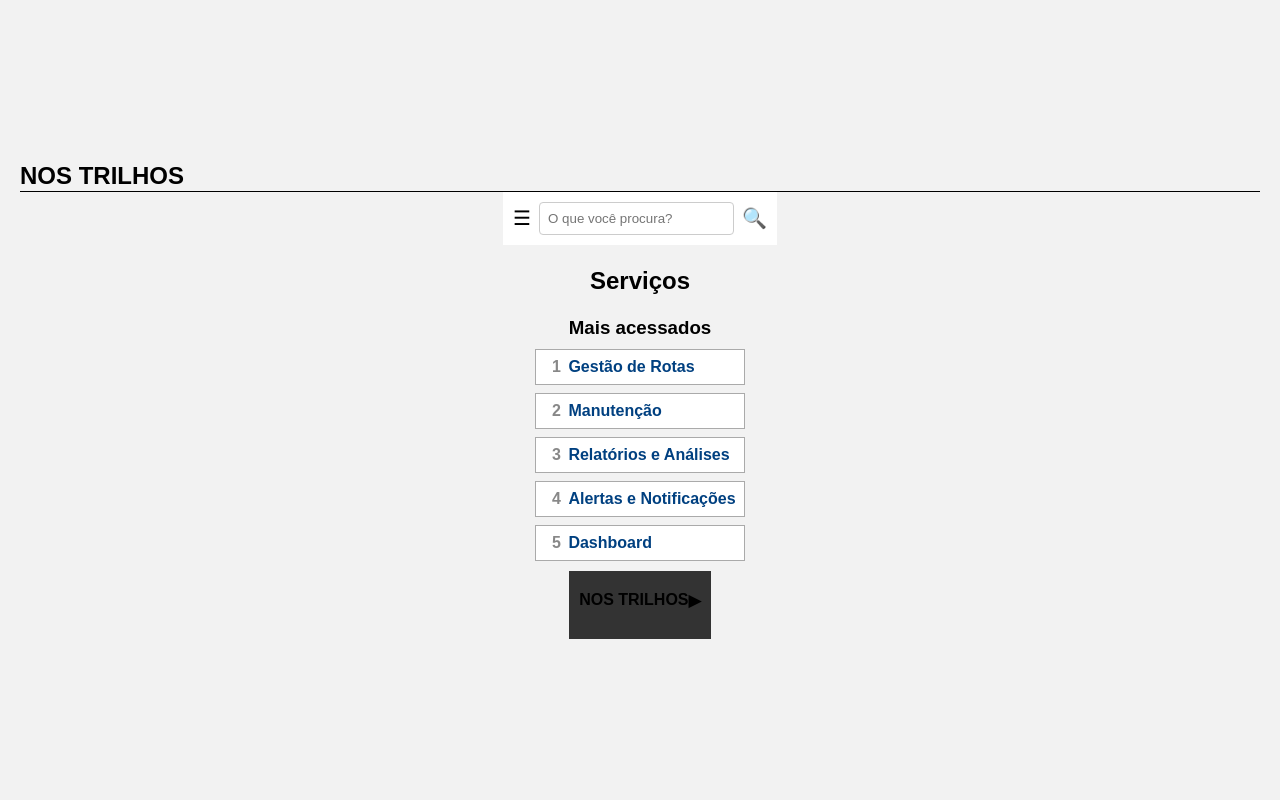
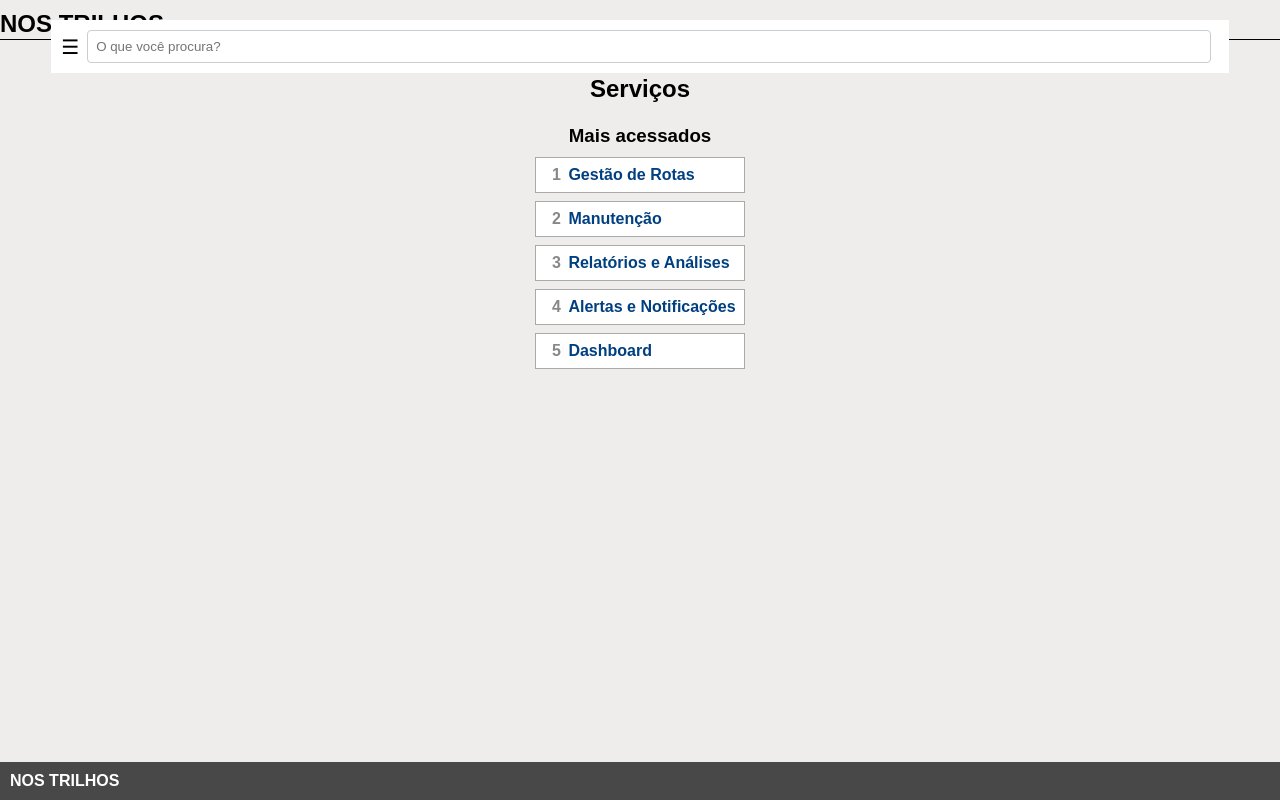
Before and after one commit to Rudolfosehnem/Mockup-NOS-TRILHOS, a PHP site: page /html/dashboard.html in a window 1280 px wide. Run offline with PHP 8.4, Linux system fonts and the light colour scheme.

Commit message:
update-3

```diff
--- a/css/style.css
+++ b/css/style.css
@@ -10,10 +10,27 @@ body {
   display: flex;
   justify-content: center;
   align-items: center;
-  height: 100vh;
   flex-direction: column;
   text-align: center;
-  padding: 20px;
+  padding: 0;
+}
+
+.incial1{
+  margin-top: 60%;
+}
+.imagem_trilho{
+  position: fixed;
+  left: 0;
+  top: 50%;
+  transform: translateY(-50%);
+  width: 100x;
+  height: auto;
+  z-index: 1000;
+
+}
+.imagem_trilho img{
+width: 220px;
+margin-left: 10px;
 }
 
 h1 {
@@ -24,11 +41,7 @@ h1 {
   margin-bottom: 10px;
 }
 
-p {
-  font-size: 1rem;
-  color: #000;
-  margin: 10px 0 20px;
-}
+
 
 .rail-image {
   width: 150px;
@@ -45,6 +58,7 @@ p {
   border-radius: 8px;
   cursor: pointer;
   transition: 0.3s ease;
+  margin-top: 140%;
 
 }
 
@@ -52,12 +66,7 @@ p {
   background-color: #555;
 }
 
-.line {
-  color: #000;
-  width: 100%;
-  max-width: 1228px;
 
-}
 
 header {
   padding: 10px 20px;
@@ -76,7 +85,7 @@ header {
 }
 
 .card {
-  background-color: #fff;
+  background-color: #FFFFFF;
   padding: 30px 20px;
   border: 2px solid #e0e0e0;
   border-radius: 15px;
@@ -196,13 +205,11 @@ header {
   display: flex;
   justify-content: left;
   gap: 5px;
-  margin-top: -15px;
+  margin-top: 5px;
+  margin-bottom: 15px;
 
 }
 
-.p {
-  margin-top: 20px;
-}
 
 .input-box{
   position: relative;
@@ -235,6 +242,10 @@ header {
   width: 100%;
   height: 30px;
   border-bottom: 1.5px solid #000000;
+  position: absolute;
+  left: 0;
+  top: 0;
+  margin-top: 10px;
 }
 
 .search-container {
@@ -242,6 +253,9 @@ header {
   align-items: center;
   padding: 10px;
   background-color: white;
+  width: 92%;
+  position: relative;
+  top: 20px;
 }
 
 .search-container input {
@@ -299,28 +313,18 @@ header {
 }
 
 .rodape {
-  background-color: #333;
-  color: white;
-  text-align: center;
+  background-color: #484848;
+  text-align: left;
   padding: 10px;
   font-weight: bold;
+  position: absolute;
+  bottom: 0;
+  left: 0;
+  width: 100%;
+  color: white;
 }
 
-.rodape .arrow {
-  float: right;
-}
 
-* {
-  box-sizing: border-box;
-  margin: 0;
-  padding: 0;
-  font-family: Arial, sans-serif;
-}
-
-body {
-  background-color: #f2f2f2;
-  overflow: hidden;
-}
 
 .app {
   max-width: 400px;
--- a/html/dashboard.html
+++ b/html/dashboard.html
@@ -11,7 +11,7 @@
     <div class="search-container">
         <button class="menu-btn">&#9776;</button>
         <input type="text" placeholder="O que você procura?">
-        <button class="search-btn">&#128269;</button>
+        <button class="search-btn"></button>
       </div>
 
       <hr class="divider">
@@ -30,8 +30,8 @@
         <div class="menu-item"><span class="number">5</span> <span>Dashboard</span></div>
       </div>
 
-      <footer class="rodape">
-        <p>NOS TRILHOS <span class="arrow">&#9654;</span></p>
+      <footer>
+        <p class="rodape">NOS TRILHOS</p>
       </footer>
 
 </body>
--- a/html/login.html
+++ b/html/login.html
@@ -11,9 +11,9 @@
 </head>
 <body>
   <header>
-  <div>
+  <div class="topo1">
     NOS TRILHOS
-    <hr class="line">
+
   </div>
   </header>
 
--- a/html/loginfaca.html
+++ b/html/loginfaca.html
@@ -31,7 +31,7 @@
                 </div>
                <div class="Remenber-me">
                 <input type="checkbox">
-                    <p class="p">Remember Me</p>
+                    <p class="box1">Remember Me</p>
                 </div>
 
                 <div class="btn">
```
Also changed, not shown: html/index.html (+14 -6 lines).
